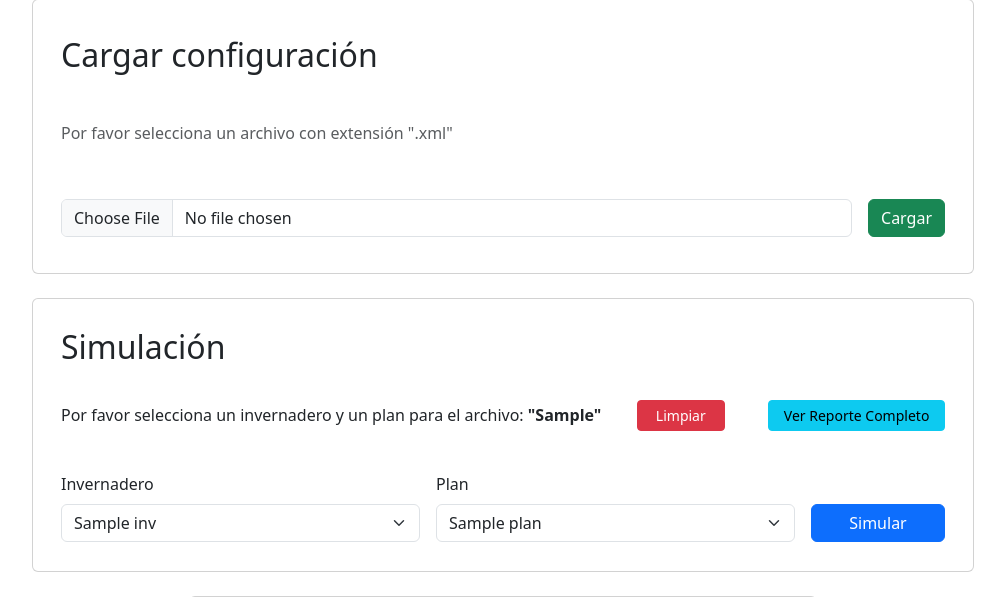
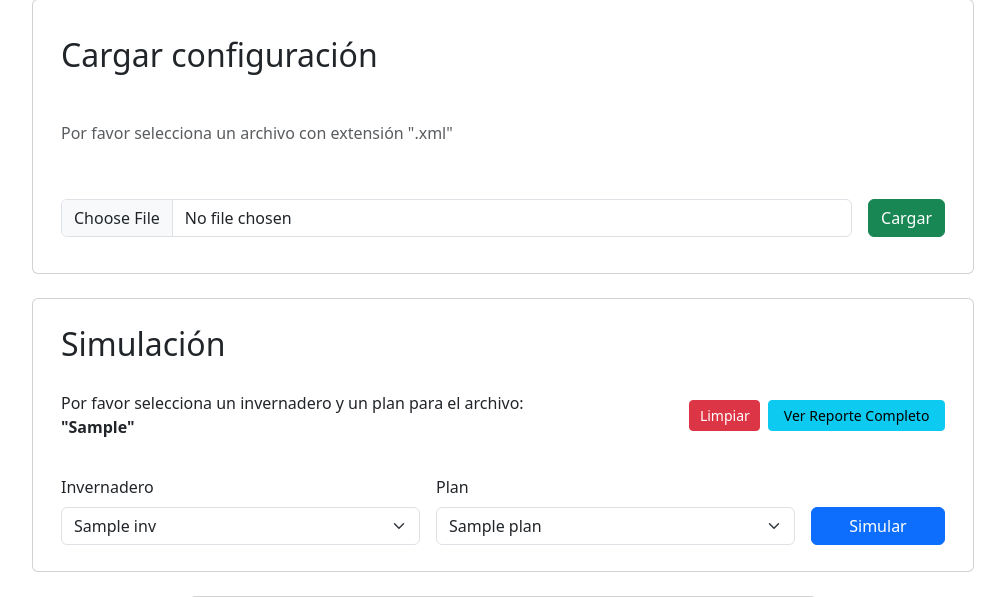
Before and after one commit to SelvinChuquiej/IPC2_Proyecto2_202405516, a Flask app: template IPC2_Proyecto2_202405516/templates/index.html in a window 1280 px wide. Shown: the part 111-708 px from the top of the page, without its empty margins (137-1142 px from the left). Run offline with Flask 3, Linux system fonts and the light colour scheme; the template is opened without the code that fills it: most values are stand-ins (such as "Sample title", 1, 10 or a date in 2020).

Commit message:
Mejoras en la Vista

```diff
--- a/IPC2_Proyecto2_202405516/templates/index.html
+++ b/IPC2_Proyecto2_202405516/templates/index.html
@@ -31,13 +31,14 @@
                 <h2 class="card-title">Simulación</h2>
                 <div class="mb-3">
                     {% if archivo_actual %}
-                    <div class="d-flex justify-content-between align-items-center">
-                        <p class="mb-0">Por favor selecciona un invernadero y un plan para el archivo: <span
-                                class="fw-bold">"{{ archivo_actual }}"</span></p>
-                        <form method="post" action="/limpiar" class="mb-0" style="width: 10%;">
-                            <button type="submit" class="btn btn-danger btn-sm" style="width: 100%;">Limpiar</button>
-                        </form>
-                        <a href="{{ url_for('simulacion.reporte_completo') }}" class="btn btn-info btn-sm ms-2" style="width: 20%;">Ver Reporte Completo</a>
+                    <div class="d-flex align-items-center">
+                        <p class="mb-0" style="width: 60%">Por favor selecciona un invernadero y un plan para el archivo: <span class="fw-bold">"{{ archivo_actual }}"</span></p>
+                        <div class="d-flex align-items-center justify-content-end" style="width: 40%;">
+                            <form method="post" action="/limpiar" class="mb-0" style="width: 20%;">
+                                <button type="submit" class="btn btn-danger btn-sm" style="width: 100%;">Limpiar</button>
+                            </form>
+                            <a href="{{ url_for('simulacion.reporte_completo') }}" class="btn btn-info btn-sm ms-2" style="width: 50%;">Ver Reporte Completo</a>
+                        </div>
                     </div>
                     {% else %}
                     <div class="d-flex justify-content-between align-items-center">
@@ -78,7 +79,7 @@
         <div class="container-fluid card mb-4" style="width: 50%;">
             <div class="card-body">
                 <h2 class="card-title">Ayuda</h2>
-                <div class="card-body" >
+                <div class="card-body">
                     <div class="card card-body">
                         <h5>Información del estudiante</h5>
                         <ul>
@@ -87,7 +88,8 @@
                             <li><strong>Curso:</strong> IPC2</li>
                         </ul>
                         <h5>Documentación:</h5>
-                        <a href="https://github.com/tu_usuario/tu_repo/wiki" target="_blank" class="btn btn-info" style="width: 100%; margin: 0 auto;">
+                        <a href="https://github.com/tu_usuario/tu_repo/wiki" target="_blank" class="btn btn-info"
+                            style="width: 100%; margin: 0 auto;">
                             Ver documentación
                         </a>
                     </div>
```
